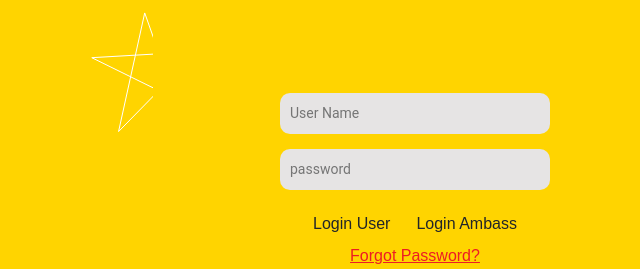
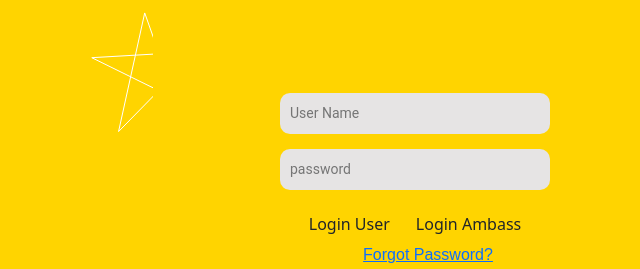
Before and after one commit to Smansarum22/Tico_App, a PHP site: page / in a window 1280 px wide. Shown: the part 357-626 px from the top of the page, without its empty margins (225-865 px from the left). Run offline with PHP 8.4, Linux system fonts and the light colour scheme.

Commit message:
revisi login6

```diff
--- a/css/login.css
+++ b/css/login.css
@@ -104,7 +104,7 @@
      margin-left: 0px;
    }
 
-   a{
+   .text{
     font-family: "Titillium Web", sans-serif;
     color: #ed1c24;
    }
--- a/index.html
+++ b/index.html
@@ -37,7 +37,9 @@
          <div class="login-form">
           <a href="homescreen.html" button type="submit" class="btn">Login User</button>
           <a href="homescreen.html"button type="submit" class="btn">Login Ambass</button>
+         <div class="text">
           <a href="#">Forgot Password?</a>
+         </div>
         </div>
       </div>
     </div>
```
